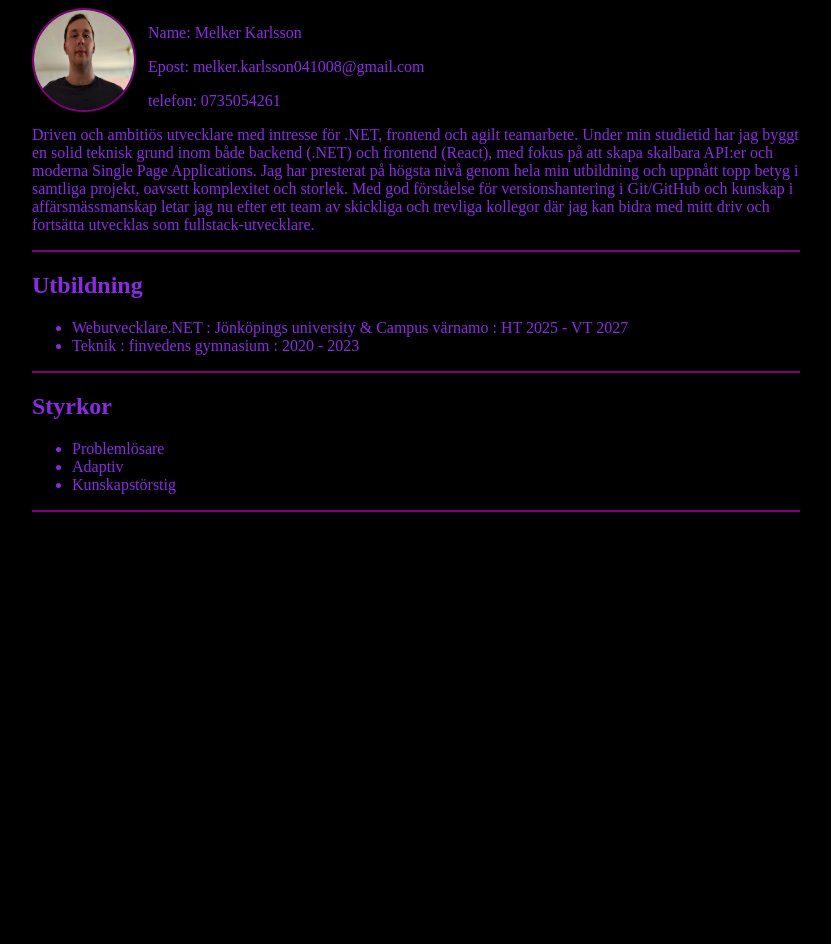
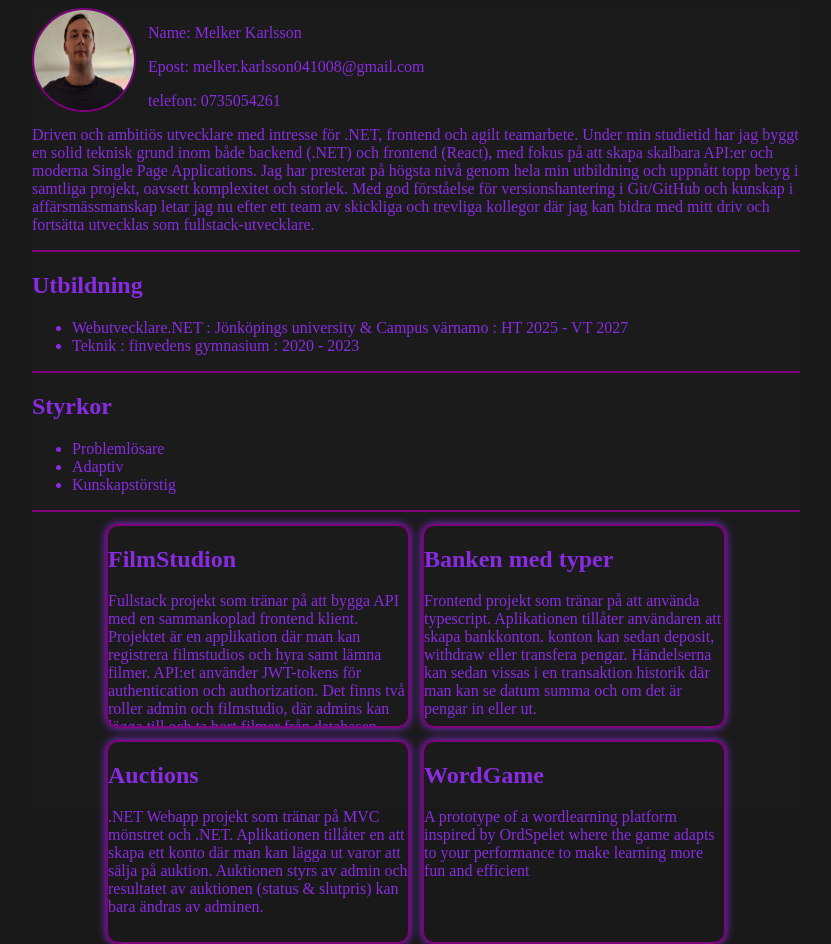
Before and after one commit to Melker-Karlsson/Melker-Karlsson.github.io, a React (Vite) app in the folder CV/: page / in a window 1280 px wide. Shown: the whole page, without its empty margins (224-1055 px from the left). Before the commit the page ends 816 px from the top, so only its background shows below. Built offline with nearby package versions, Linux system fonts and the light colour scheme.

Commit message:
added projects

```diff
--- a/CV/src/App.css
+++ b/CV/src/App.css
@@ -4,61 +4,6 @@
   align-items: center;
   height: 100%;
   width: 60vw;
+  background-color: rgb(27, 27, 27);
+  margin: 0px;
 }
-
-.container{
-  background-color: rgb(12, 12, 12);
-  border: 2px solid blueviolet;
-  border-radius: 8px;
-  box-shadow: 0 0 16px blueviolet;
-}
-
-#title{
-  text-shadow: 0px 0px 16px;
-}
-
-#background{
-  width: 80vw;
-}
-
-#projects{
-  display: flex;
-  flex-direction: column;
-  align-items: center;
-  row-gap: 12px;
-  width: 80vw;
-}
-
-#projectsContainer{
-  display: flex;
-  justify-content: center;
-  flex-direction: row;
-  flex-wrap: wrap;
-  width: 80%;
-  column-gap: 12px;
-  row-gap: 12px;
-  margin-bottom: 12px;
-}
-
-.project{
-  width: 30%;
-  height: 200px;
-  box-shadow: 0 0 8px blueviolet;
-  text-decoration: none;
-  overflow-y: scroll;
-  -ms-overflow-style: none;
-  scrollbar-width: none;
-  color: inherit;
-}
-
-.project:visited{
-  color: blueviolet;
-}
-
-.project::-webkit-scrollbar{
-  display: none;
-}
-
-.project:hover{
-  background-color: rgb(20, 20, 20);
-}
--- a/CV/src/App.tsx
+++ b/CV/src/App.tsx
@@ -4,6 +4,7 @@ import './components/Profile'
 import Profile from './components/Profile'
 import Utbildning from './components/Utbildning'
 import Styrkor from './components/Styrkor'
+import MyProjects from './components/myProjects'
 
 function App() {
 
@@ -12,6 +13,7 @@ function App() {
       <Profile/>
       <Utbildning/>
       <Styrkor/>
+      <MyProjects/>
     </div>
   )
 }
--- a/CV/src/components/Project.tsx
+++ b/CV/src/components/Project.tsx
@@ -2,8 +2,8 @@ import '../css/Project.css'
 
 export default function Project({projectName, description, link}: {projectName: string, description: string, link: string}){
     return(
-        <a href={link} className='project'>
-            <div>
+        <a href={link} className=''>
+            <div className='project'>
                 <h2 className='projectTitle'>{projectName}</h2>
                 <p className='projectSummary'>{description}</p>
             </div>
--- a/CV/src/components/myProjects.tsx
+++ b/CV/src/components/myProjects.tsx
@@ -0,0 +1,13 @@
+import Project from "./Project"
+import '../css/MyProjects.css'
+
+export default function MyProjects(){
+    return(
+        <div id="projectContainer">
+            <Project projectName="FilmStudion" description="Fullstack projekt som tränar på att bygga API med en sammankoplad frontend klient. Projektet är en applikation där man kan registrera filmstudios och hyra samt lämna filmer. API:et använder JWT-tokens för authentication och authorization. Det finns två roller admin och filmstudio, där admins kan lägga till och ta bort filmer från databasen genom apiet." link="https://github.com/Melker-Karlsson/FilmStudion"/>
+            <Project projectName="Banken med typer" description="Frontend projekt som tränar på att använda typescript. Aplikationen tillåter användaren att skapa bankkonton. konton kan sedan deposit, withdraw eller transfera pengar. Händelserna kan sedan vissas i en transaktion historik där man kan se datum summa och om det är pengar in eller ut." link="https://github.com/Melker-Karlsson/Banken-med-typer-och-objekt"/>
+            <Project projectName="Auctions" description=".NET Webapp projekt som tränar på MVC mönstret och .NET. Aplikationen tillåter en att skapa ett konto där man kan lägga ut varor att sälja på auktion. Auktionen styrs av admin och resultatet av auktionen (status & slutpris) kan bara ändras av adminen." link="https://github.com/Melker-Karlsson/Auctions"/>
+            <Project projectName="WordGame" description="A prototype of a wordlearning platform inspired by OrdSpelet where the game adapts to your performance to make learning more fun and efficient" link="https://word-game-app-ep95t.ondigitalocean.app"/>
+        </div>
+    )
+}
--- /dev/null
+++ b/CV/src/css/MyProjects.css
@@ -0,0 +1,10 @@
+#projectContainer{
+    display: flex;
+    flex-direction: row;
+    flex-wrap: wrap;
+    row-gap: 12px;
+    column-gap: 12px;
+    width: 100%;
+    justify-content: center;
+    margin-top: 12px;
+}
--- a/CV/src/css/Project.css
+++ b/CV/src/css/Project.css
@@ -0,0 +1,27 @@
+.project{
+  width: 300px;
+  height: 200px;
+  box-shadow: 0 0 8px blueviolet;
+  overflow-y: scroll;
+  -ms-overflow-style: none;
+  scrollbar-width: none;
+  border: 2px solid purple;
+  border-radius: 12px;
+}
+
+a{
+  color: inherit;
+  text-decoration: none;
+}
+
+.a:visited{
+  color: blueviolet;
+}
+
+.project::-webkit-scrollbar{
+  display: none;
+}
+
+.project:hover{
+  background-color: rgb(20, 20, 20);
+}
--- a/CV/src/index.css
+++ b/CV/src/index.css
@@ -3,7 +3,7 @@ body{
   flex-direction: column;
   align-items: center;
   row-gap: 16px;
-  background-color: black;
+  background-color: rgb(25, 25, 25);
 
   color: blueviolet;
   height: 100vh;
```
